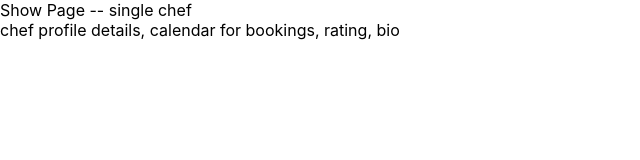
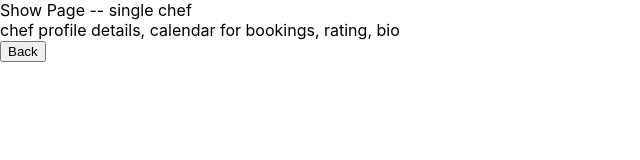
Before and after one commit to yashiazize/CapstoneProject, a React (Create React App) app in the folder front-end/: page /users/chefs/1 in a window 1280 px wide. Shown: the top 160 px of the page, without its empty margins (0-640 px from the left). Built offline with nearby package versions, Linux system fonts and the light colour scheme; no server answers.

Commit message:
add back button on ched details page

```diff
--- a/front-end/src/Components/ChefDetails.js
+++ b/front-end/src/Components/ChefDetails.js
@@ -1,7 +1,18 @@
-const ChefDetails = () => {
-  return (
-       <div>chef profile details, calendar for bookings, rating, bio</div>
-  )
+import { Link } from "react-router-dom";
+
+const ChefDetails = ({ chefs }) => {
+	return (
+		<div>
+			chef profile details, calendar for bookings, rating, bio
+			<div>
+				<Link to={`/users/chefs`}>
+					<button type="button" className="btn btn-primary">
+						Back
+					</button>
+				</Link>
+			</div>
+		</div>
+	);
 };
 
 export default ChefDetails;
```
